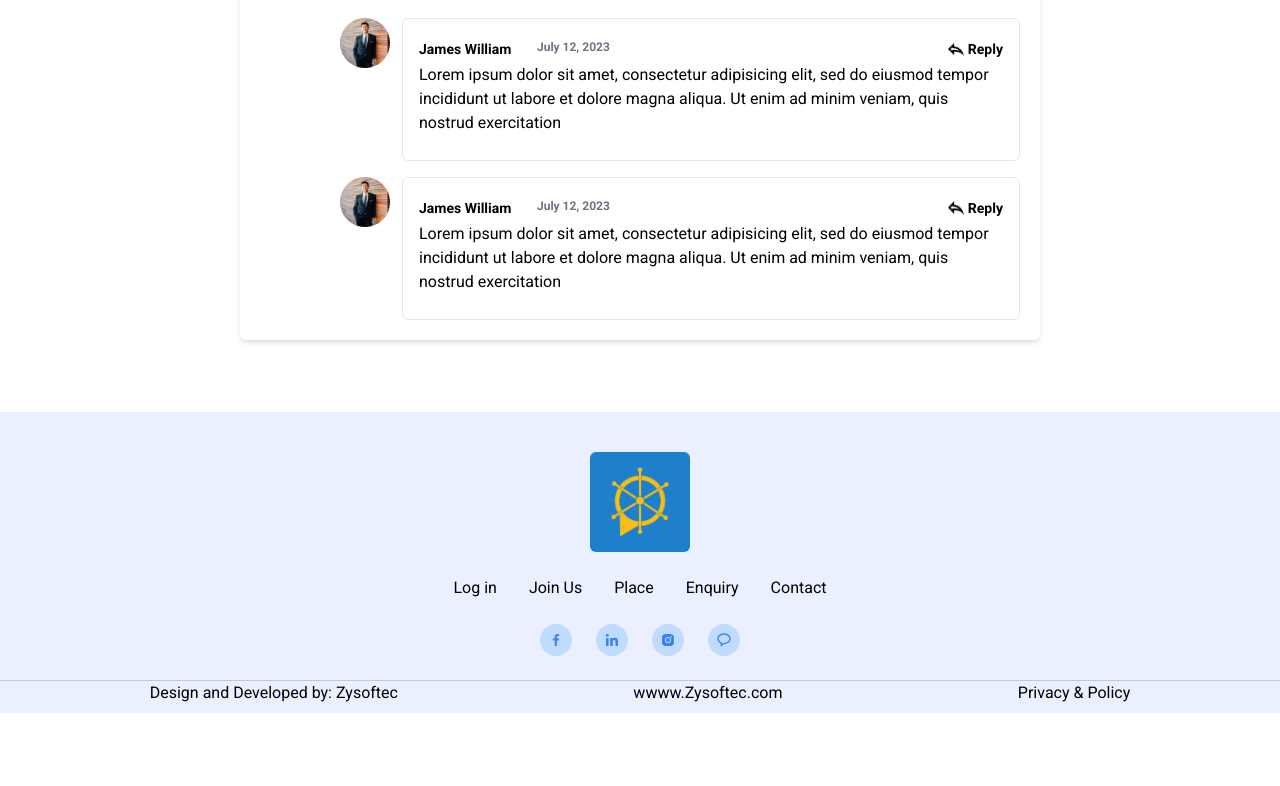
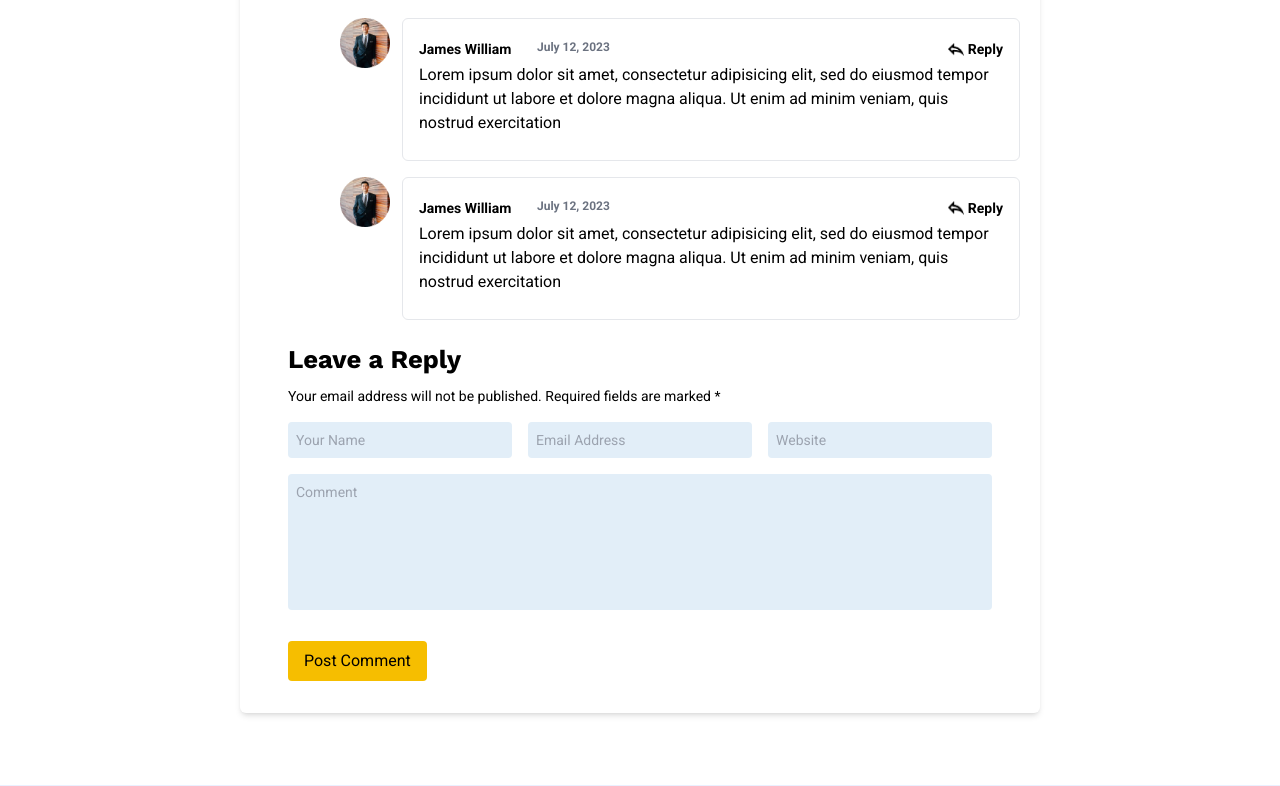
Before and after one commit to sarahahmadmalik/Maglo.net, a Next.js app: page /blogs/1 in a window 1280 px wide. Shown: the part 2717-3503 px from the top of the page. Before the commit the page ends 3430 px from the top, so only its background shows below. Built offline with nearby package versions, Linux system fonts and the light colour scheme.

Commit message:
post-a-comment-added

```diff
--- a/components/CommentsSection.js
+++ b/components/CommentsSection.js
@@ -2,7 +2,7 @@ import React, { useState } from 'react';
 import Comments from './Comments';
 import Button from './shared/Button.tsx';
 import Avatar from '@mui/material/Avatar'; // Import the Avatar component
-
+import ReplyForm from './ReplyForm'
 const CommentsSection = (props) => {
   const [comments, setComments] = useState(props.comments);
   const [newComment, setNewComment] = useState('');
@@ -65,6 +65,9 @@ const CommentsSection = (props) => {
           <Comments wrapperStyles={wrapperStyles} key={index} eachComment={eachComment} />
         ))}
       </div>
+      {wrapperStyles && (
+        <ReplyForm/>
+      )}
     </div>
   );
 };
--- /dev/null
+++ b/components/ReplyForm.js
@@ -0,0 +1,105 @@
+import React, { useState } from "react";
+import { Work_Sans } from "next/font/google";
+
+const font2 = Work_Sans({
+  subsets: ["latin"],
+  weight: ["100", "300", "400", "500", "700"],
+});
+
+const ReplyForm = () => {
+  const [formData, setFormData] = useState({
+    yourName: "",
+    email: "",
+    website: "",
+    comment: "",
+  });
+
+  const handleChange = (e) => {
+    const { name, value } = e.target;
+    setFormData((prevData) => ({
+      ...prevData,
+      [name]: value,
+    }));
+  };
+
+  const handleSubmit = (e) => {
+    e.preventDefault();
+    console.log(formData);
+    setFormData({
+      yourName: "",
+      email: "",
+      website: "",
+      comment: "",
+    });
+  };
+
+  return (
+    <div className="w-full px-4 sm:px-6 md:px-8 lg:px-12 xl:px-16">
+      <h2 className={` ${font2.className} text-[1.5rem] md:text-[1.6rem] xl:text-[1.9rem] font-bold mb-2`}>Leave a Reply</h2>
+      <p className="mb-4 text-sm">
+        Your email address will not be published. Required fields are marked *
+      </p>
+      <form onSubmit={handleSubmit} className="mb-8">
+        <div className="flex flex-col sm:flex-row gap-4">
+          <div className="flex-1">
+            <input
+              type="text"
+              id="yourName"
+              name="yourName"
+              placeholder="Your Name"
+              value={formData.yourName}
+              onChange={handleChange}
+              required
+              className="w-full p-2 bg-[#E2EEF8] rounded text-sm"
+            />
+          </div>
+          <div className="flex-1">
+            <input
+              type="email"
+              id="email"
+              name="email"
+              placeholder="Email Address"
+              value={formData.email}
+              onChange={handleChange}
+              required
+              className="w-full p-2 bg-[#E2EEF8] rounded text-sm"
+            />
+          </div>
+          <div className="flex-1">
+            <input
+              type="url"
+              id="website"
+              name="website"
+              placeholder="Website"
+              value={formData.website}
+              onChange={handleChange}
+              className="w-full p-2 bg-[#E2EEF8] rounded text-sm"
+            />
+          </div>
+        </div>
+        <div className="mt-4">
+          <textarea
+            id="comment"
+            name="comment"
+            placeholder="Comment"
+            value={formData.comment}
+            onChange={handleChange}
+            required
+            rows={6}
+            className="w-full p-2 bg-[#E2EEF8] rounded text-sm resize-none"
+          />
+        </div>
+        <div className="mt-6">
+          <button
+            type="submit"
+            className="px-4 py-2 text-black bg-[#F6BE00] rounded focus:outline-none"
+          >
+            Post Comment
+          </button>
+        </div>
+      </form>
+    </div>
+  );
+};
+
+export default ReplyForm;
```
Also changed, not shown: 1 other file (tests, documents, lock files or other folders).
